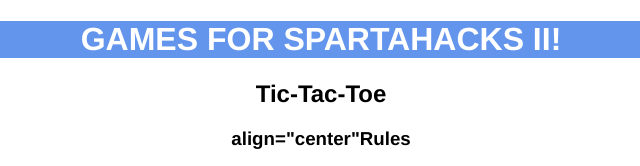
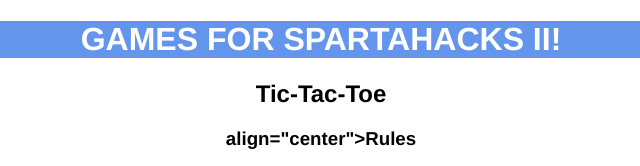
Before and after one commit to DavidIsCool/blurryjigglyballs, a plain HTML site: page index.html in a window 1280 px wide. Shown: the top 166 px of the page, 319-959 px from the left. Drawn offline with Linux system fonts and the light colour scheme.

Commit message:
Update index.html
"Rules Bug" Fixed

```diff
--- a/index.html
+++ b/index.html
@@ -12,7 +12,7 @@
 
     <div id='tictactoe'>
         <h2 align="center">Tic-Tac-Toe</h2>
-        <h3> align="center"Rules</h3>
+        <h3> align="center">Rules</h3>
         <ol class="center">
             <li>X always moves first.</li>
             <li>Players alternate starting first.</li>
```
